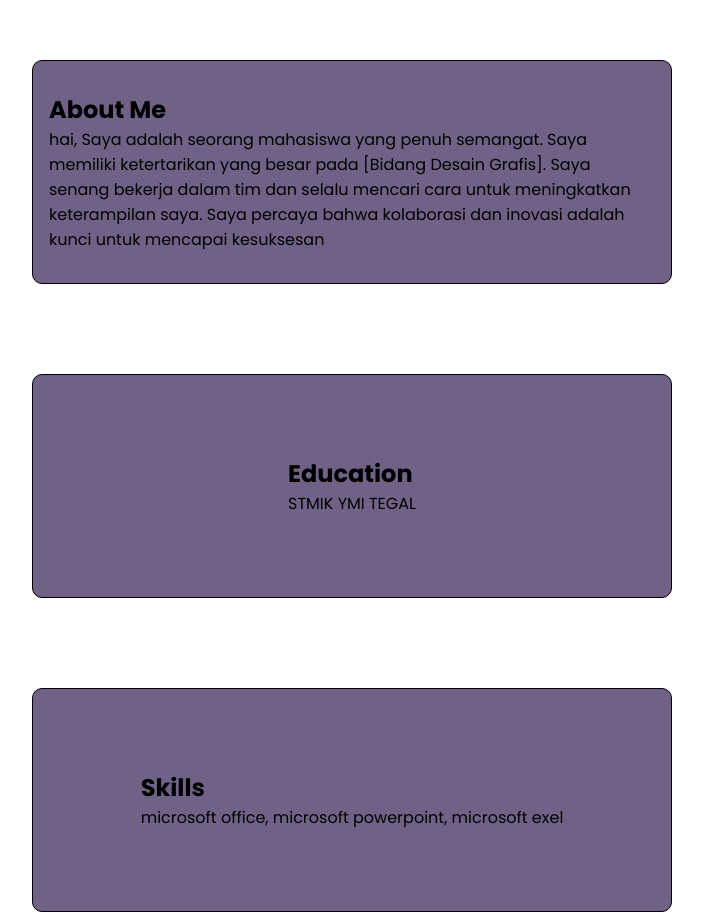
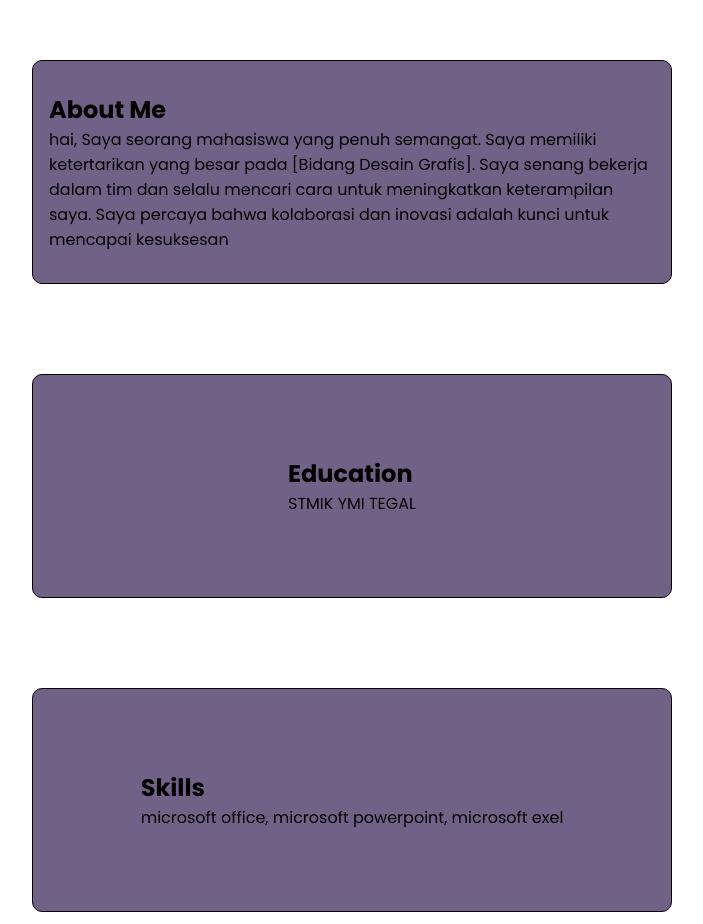
Before and after one commit to ElsaFebiana17/2205010-CV-ElsaFebiana-PWA, a plain HTML site: page index.html in a window 1280 px wide. Shown: the part 800-1724 px from the top of the page, without its empty margins (288-991 px from the left). Drawn offline with Linux system fonts and the light colour scheme.

Commit message:
Update index.html

```diff
--- a/index.html
+++ b/index.html
@@ -45,7 +45,7 @@
             <div class="project-card">
                 <div class="project-info">
                     <h2>About Me </h2>
-                       <p>hai, Saya adalah seorang mahasiswa yang penuh semangat. Saya memiliki ketertarikan yang besar pada [Bidang Desain Grafis]. Saya senang bekerja dalam tim dan selalu mencari cara untuk meningkatkan keterampilan saya. Saya percaya bahwa kolaborasi dan inovasi adalah kunci untuk mencapai kesuksesan</p>
+                       <p>hai, Saya seorang mahasiswa yang penuh semangat. Saya memiliki ketertarikan yang besar pada [Bidang Desain Grafis]. Saya senang bekerja dalam tim dan selalu mencari cara untuk meningkatkan keterampilan saya. Saya percaya bahwa kolaborasi dan inovasi adalah kunci untuk mencapai kesuksesan</p>
                 </div>
             </div>
         </div>
```
